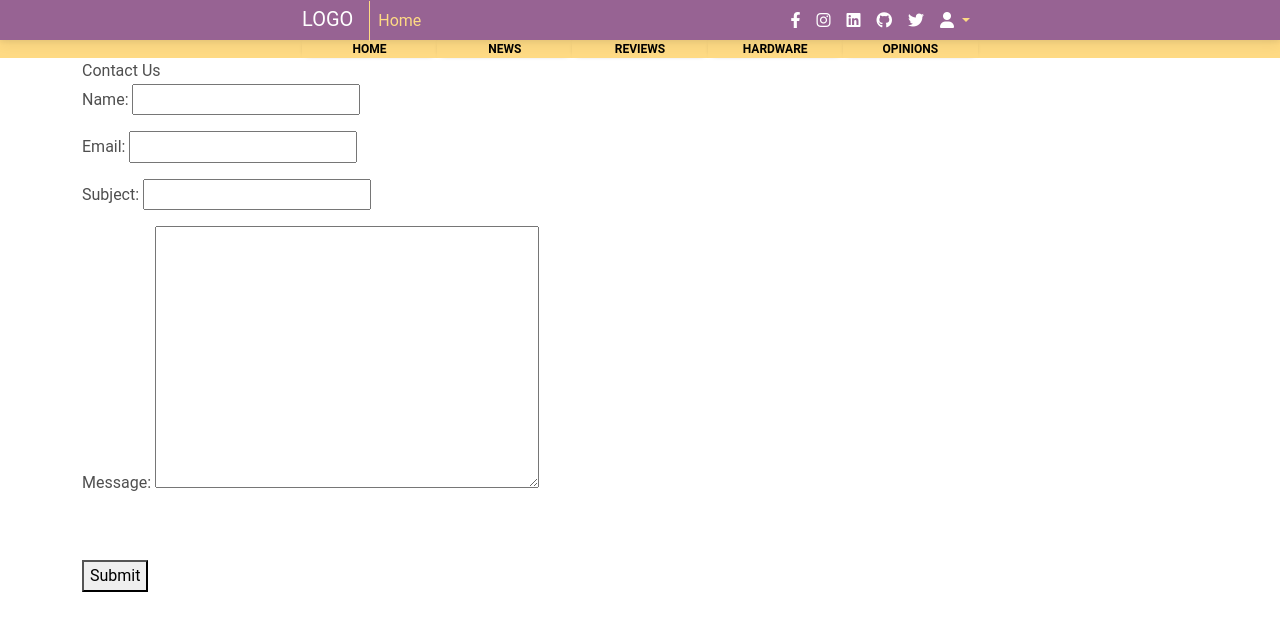
After one commit to Anivaries/cedo-blog, a Django app: page /contact/ in a window 1280 px wide. The commit adds this page. Shown: the top 631 px of the page. Run offline with Django 4.2, Linux system fonts and the light colour scheme; some libraries are stand-ins or nearby versions.

Commit message:
added contact

```diff
--- /dev/null
+++ b/base/forms.py
@@ -0,0 +1,8 @@
+from django import forms
+
+
+class ContactForm(forms.Form):
+    name = forms.CharField(max_length=30)
+    email = forms.EmailField(max_length=30)
+    subject = forms.CharField(max_length=30)
+    message = forms.CharField(widget=forms.Textarea)
--- a/base/templates/base/base.html
+++ b/base/templates/base/base.html
@@ -22,6 +22,8 @@
 {% endblock %}
 {% block news %}
 {% endblock %}
+{% block contact %}
+{% endblock %}
 
 
 {% block scripts %}
--- /dev/null
+++ b/base/templates/base/contact.html
@@ -0,0 +1,20 @@
+{% extends 'base.html' %}
+{% load static %}
+{% block title%}Contact Us{% endblock%}
+{% block contact%}
+{% block navbar %}{% include 'navbar.html'%}{% endblock %}
+{% block navbarbuttons %}{% include 'navbar_buttons.html'%}{% endblock %}
+<div class="container">
+    Contact Us
+    <form method="post">
+        {% csrf_token %}
+        {{form.as_p}}
+        <button class="button is-success is-fullwidth is-medium mt-5"
+                type="submit">Submit
+        </button>
+    </form>
+
+</div>
+
+
+{% endblock %}
--- a/base/templates/base/navbar_buttons.html
+++ b/base/templates/base/navbar_buttons.html
@@ -9,5 +9,4 @@
             Opinions</button></a>
     </div>
 </div>
-
 {% endblock %}
--- a/base/urls.py
+++ b/base/urls.py
@@ -1,14 +1,14 @@
 from django.urls import path
 
-from .views import ReviewView, ReviewListView, ArticlesListView, OpinionListView, HardwareListView, NewsListView
+from .views import ReviewView, ReviewListView, ArticlesListView, OpinionListView, HardwareListView, NewsListView, contact
 
 urlpatterns = [
     path("", ArticlesListView.as_view(), name="articles"),
+    path("contact/", contact, name="contact"),
     path("reviews/", ReviewListView.as_view(), name="reviews"),
     path("opinions/", OpinionListView.as_view(), name="opinion"),
     path("hardware/", HardwareListView.as_view(), name="hardware"),
     path("news/", NewsListView.as_view(), name="news"),
     path("<slug:slug>/", ReviewView.as_view(), name="blog-detail"),
 
-
 ]
--- a/base/views.py
+++ b/base/views.py
@@ -1,7 +1,9 @@
 # from django.views import generic
 from typing import Any, Dict
-from django.views.generic import DetailView, ListView
+from django.views.generic import DetailView, ListView, View
+from .forms import ContactForm
 from .models import Article
+from django.shortcuts import render, redirect
 
 class ArticlesListView(ListView):
     model = Article
@@ -57,3 +59,13 @@ class NewsListView(ListView):
         context = super().get_context_data(**kwargs)
         context['news'] = Article.objects.filter(category="News").order_by('-pub_date')
         return context
+
+def contact(request):
+    form = ContactForm()
+    if request.method == "POST":
+        form = ContactForm(request.POST)
+        if form.is_valid():
+            print(form.cleaned_data)
+            print("message sent - add redirect")
+            return redirect('contact')
+    return render(request, 'contact.html', {'form':form})
```
